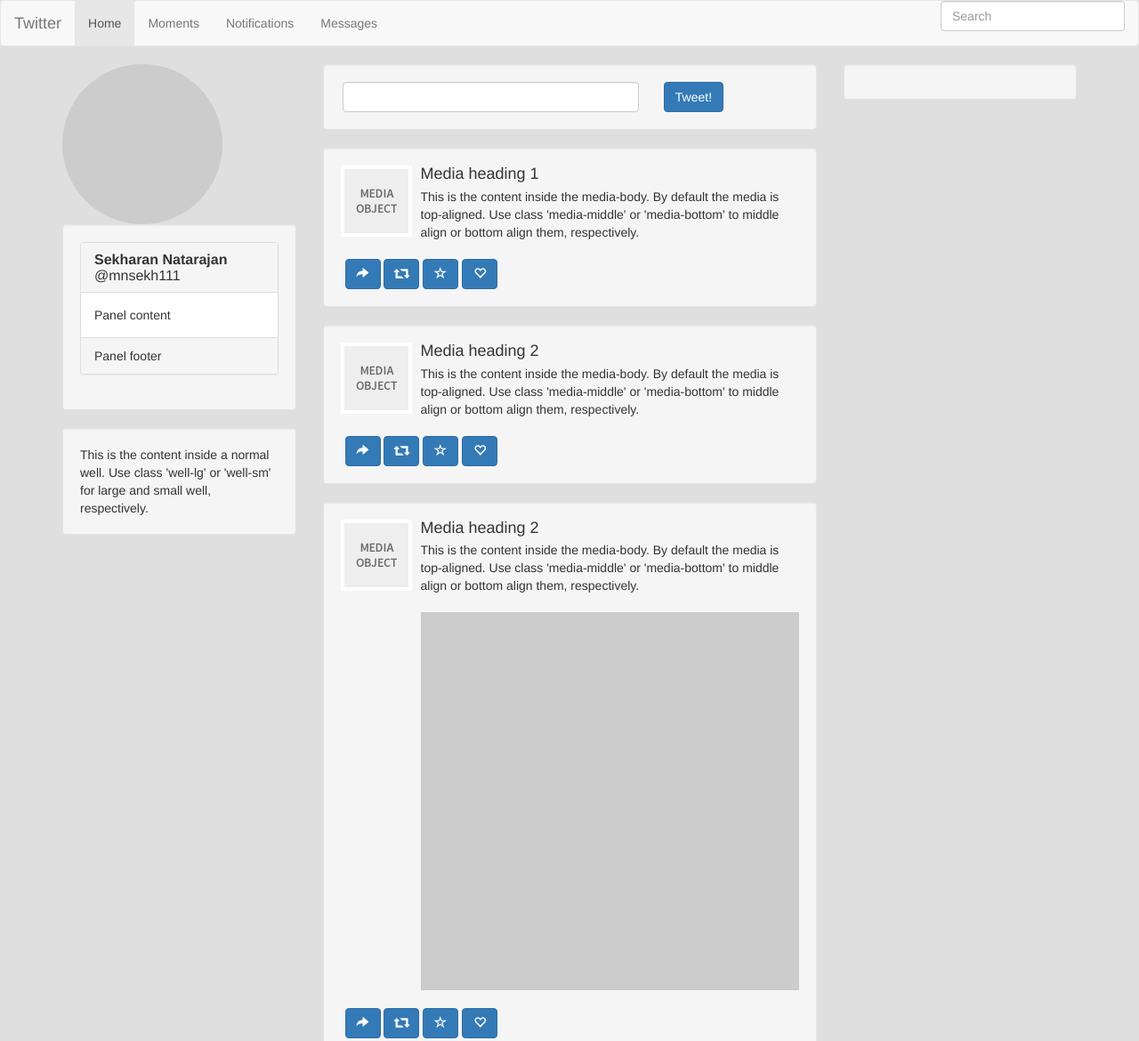
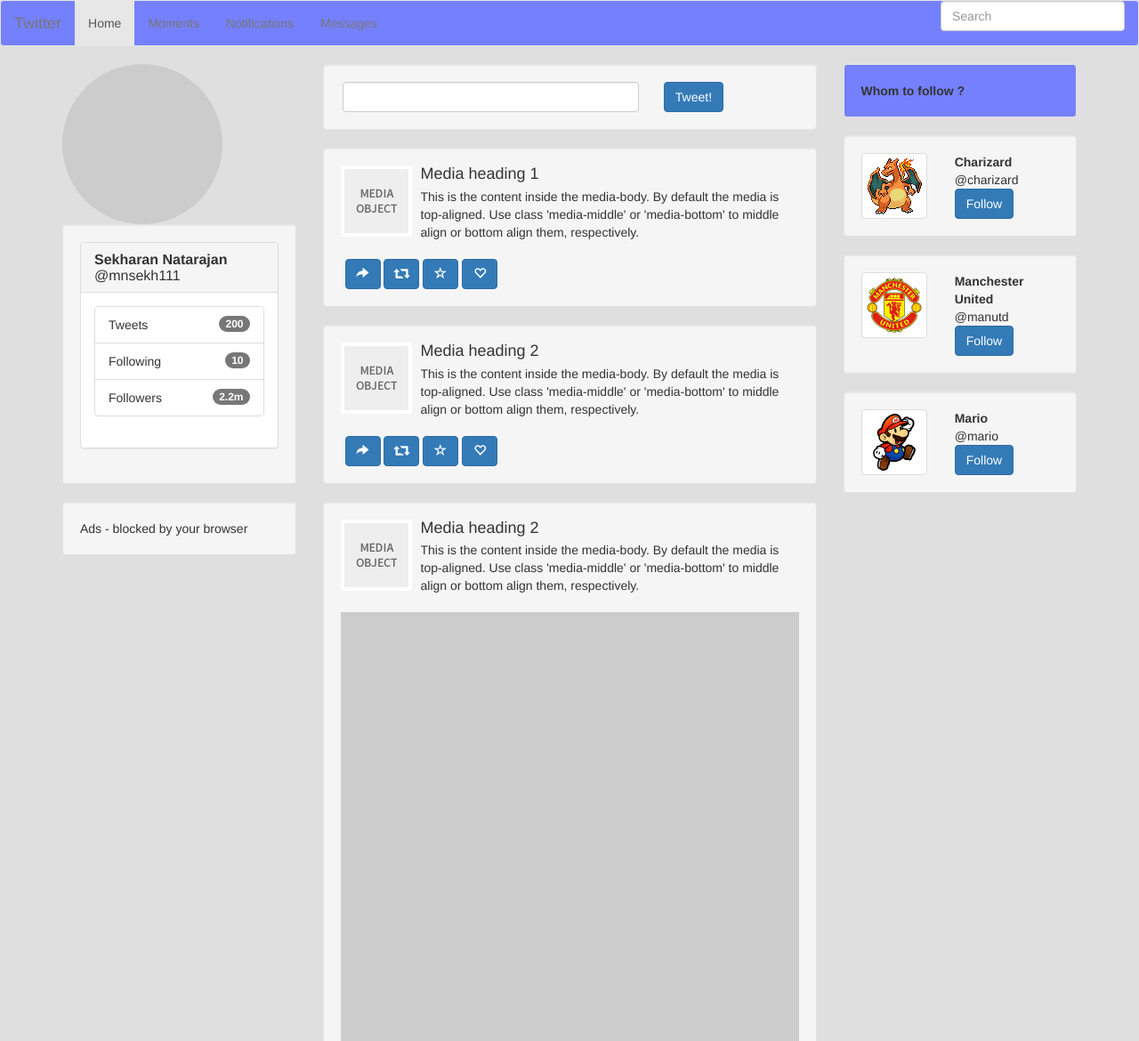
Before and after one commit to mnsekh111/soft-eng-works, a plain HTML site: page HW3/twitter_layout/twitter.html in a window 1280 px wide. Shown: the top 1170 px of the page at 89% size. Drawn offline with Linux system fonts and the light colour scheme.

Commit message:
added pokemon

```diff
--- a/HW3/twitter_layout/twitter.html
+++ b/HW3/twitter_layout/twitter.html
@@ -16,13 +16,32 @@
       <script src="https://oss.maxcdn.com/respond/1.4.2/respond.min.js"></script>
     <![endif]-->
 
-<style></style>
+<style>
+.primary-bg {
+	background-color: #DFDFDF;
+}
+.primary-header-bg {
+	background-color: #7580FF
+}
+.tweet-box {
+	margin-left: 2px;
+	margin-right: 2px
+}
+.tweet-control {
+	padding-left: 20px;
+	padding-top: 20px
+}
+.my-foot {
+	color: white;
+	background: #373737
+}
+</style>
 </head>
-<body style="background-color:#DFDFDF">
-<nav class="navbar navbar-default">
+<body class="primary-bg">
+<nav class="navbar navbar-default primary-header-bg">
   <div class="container-fluid">
     <!-- Brand and toggle get grouped for better mobile display -->
-    <div class="navbar-header">
+    <div class="navbar-header" >
       <button type="button" class="navbar-toggle collapsed" data-toggle="collapse" data-target="#defaultNavbar1"><span class="sr-only">Toggle navigation</span><span class="icon-bar"></span><span class="icon-bar"></span><span class="icon-bar"></span></button>
       <a class="navbar-brand" href="#">Twitter</a></div>
     <!-- Collect the nav links, forms, and other content for toggling -->
@@ -52,18 +71,23 @@
             <h3 class="panel-title"><strong>Sekharan Natarajan</strong><br>
               @mnsekh111</h3>
           </div>
-          <div class="panel-body"> Panel content </div>
-          <div class="panel-footer">Panel footer</div>
+          <div class="panel-body">
+            <ul class="list-group">
+              <li class="list-group-item">Tweets<span class="badge">200</span></li>
+              <li class="list-group-item">Following<span class="badge">10</span></li>
+              <li class="list-group-item">Followers<span class="badge">2.2m</span></li>
+            </ul>
+          </div>
         </div>
       </div>
-      <div class="well">This is the content inside a normal well. Use class 'well-lg' or 'well-sm' for large and small well, respectively.</div>
+      <div class="well">Ads - blocked by your browser</div>
     </div>
     <div>
       <div class="col-md-6">
         <div class="well">
           <div class="row">
             <div class="col-md-8">
-              <input type="text" class="form-control" style="margin-left:2px;margin-right:2px">
+              <input type="text" class="form-control tweet-box">
             </div>
             <div class="col-md-4">
               <button type="button" class="btn btn-primary">Tweet!</button>
@@ -76,7 +100,7 @@
             <div class="media-body">
               <h4 class="media-heading">Media heading 1</h4>
               This is the content inside the media-body. By default the media is top-aligned. Use class 'media-middle' or 'media-bottom' to middle align or bottom align them, respectively. </div>
-            <div class="row" style="padding-left:20px;padding-top:20px">
+            <div class="row tweet-control">
               <button type="button" class="btn btn-primary"><span class="glyphicon glyphicon-share-alt"></span></button>
               <button type="button" class="btn btn-primary"><span class="glyphicon glyphicon-retweet"></span></button>
               <button type="button" class="btn btn-primary"><span class="glyphicon glyphicon-star-empty"></span></button>
@@ -88,7 +112,7 @@
             <div class="media-body">
               <h4 class="media-heading">Media heading 2</h4>
               This is the content inside the media-body. By default the media is top-aligned. Use class 'media-middle' or 'media-bottom' to middle align or bottom align them, respectively. </div>
-            <div class="row" style="padding-left:20px;padding-top:20px">
+            <div class="row tweet-control" >
               <button type="button" class="btn btn-primary"><span class="glyphicon glyphicon-share-alt"></span></button>
               <button type="button" class="btn btn-primary"><span class="glyphicon glyphicon-retweet"></span></button>
               <button type="button" class="btn btn-primary"><span class="glyphicon glyphicon-star-empty"></span></button>
@@ -101,8 +125,9 @@
               <h4 class="media-heading">Media heading 2</h4>
               This is the content inside the media-body. By default the media is top-aligned. Use class 'media-middle' or 'media-bottom' to middle align or bottom align them, respectively. <br>
               <br>
-              <img width = "100%" src="images/ImgResponsive_Placeholder.png" class="img-responsive" alt="Placeholder image"> </div>
-            <div class="row" style="padding-left:20px;padding-top:20px">
+            </div>
+            <img width = "100%" src="images/ImgResponsive_Placeholder.png" class="img-responsive" alt="Placeholder image">
+            <div class="row tweet-control">
               <button type="button" class="btn btn-primary"><span class="glyphicon glyphicon-share-alt"></span></button>
               <button type="button" class="btn btn-primary"><span class="glyphicon glyphicon-retweet"></span></button>
               <button type="button" class="btn btn-primary"><span class="glyphicon glyphicon-star-empty"></span></button>
@@ -114,7 +139,7 @@
             <div class="media-body">
               <h4 class="media-heading">Media heading 2</h4>
               This is the content inside the media-body. By default the media is top-aligned. Use class 'media-middle' or 'media-bottom' to middle align or bottom align them, respectively. </div>
-            <div class="row" style="padding-left:20px;padding-top:20px">
+            <div class="row tweet-control">
               <button type="button" class="btn btn-primary"><span class="glyphicon glyphicon-share-alt"></span></button>
               <button type="button" class="btn btn-primary"><span class="glyphicon glyphicon-retweet"></span></button>
               <button type="button" class="btn btn-primary"><span class="glyphicon glyphicon-star-empty"></span></button>
@@ -124,12 +149,39 @@
         </div>
       </div>
       <div class="col-md-3 hideOverflow">
-        <div class="well"></div>
+        <div class="well primary-header-bg" > <b> Whom to follow ? </b> </div>
+        <div class="well">
+          <div class="row">
+            <div class="col-md-5"> <img src="images/charizard.png" class="img-thumbnail img-responsive" alt="Placeholder image"></div>
+            <div class="col-md-7" style="word-wrap:break-word"><strong>Charizard</strong><br>
+              @charizard
+              <button type="button" class="btn btn-primary">Follow</button>
+            </div>
+          </div>
+        </div>
+        <div class="well">
+          <div class="row">
+            <div class="col-md-5"> <img src="images/manutd.png" class="img-thumbnail img-responsive" alt="Placeholder image"></div>
+            <div class="col-md-7" style="word-wrap:break-word"><strong>Manchester United</strong><br>
+              @manutd
+              <button type="button" class="btn btn-primary">Follow</button>
+            </div>
+          </div>
+        </div>
+        <div class="well">
+          <div class="row">
+            <div class="col-md-5"> <img src="images/mario.png" class="img-thumbnail img-responsive" alt="Placeholder image"></div>
+            <div class="col-md-7" style="word-wrap:break-word"><strong>Mario</strong><br>
+              @mario
+              <button type="button" class="btn btn-primary">Follow</button>
+            </div>
+          </div>
+        </div>
       </div>
     </div>
   </div>
 </div>
-<div class="container" style="color:white;background:#373737">
+<div class="container my-foot">
   <hr>
   <div class="row">
     <div class="text-center col-md-12">
```
Also changed, not shown: HW3/twitter_layout/images/charizard.png (added), HW3/twitter_layout/images/manutd.png (added), HW3/twitter_layout/images/mario.png (added).
